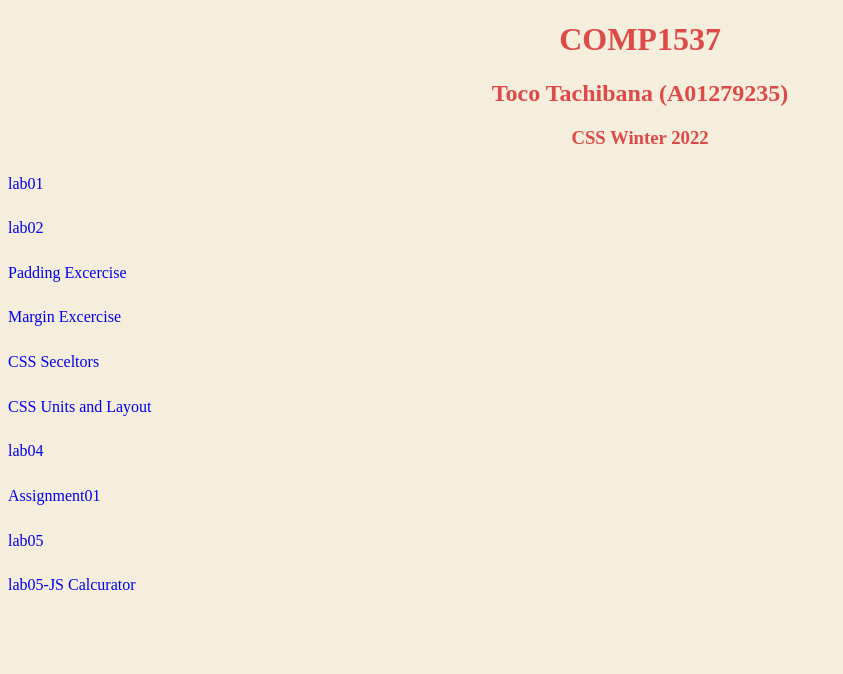
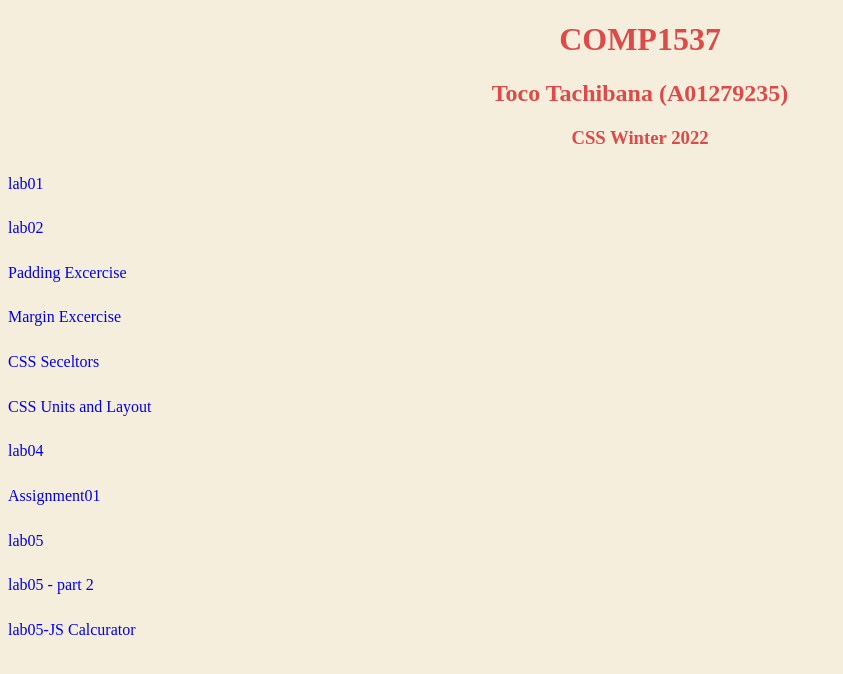
Before and after one commit to toco-t/comp1537-lab, a plain HTML site: page index.html in a window 1280 px wide. Shown: the whole page, without its empty margins (0-843 px from the left). Drawn offline with Linux system fonts and the light colour scheme.

Commit message:
Update index.html
Update index.html

```diff
--- a/index.html
+++ b/index.html
@@ -44,6 +44,9 @@
         <a href="lab05/index.html">lab05</a>
       </li>
       <li>
+        <a href="lab05-part2/index.html">lab05 - part 2</a>
+      </li>
+      <li>
         <a href="lab05-JS/index.html">lab05-JS Calcurator</a>
       </li>
     </ul>
```
